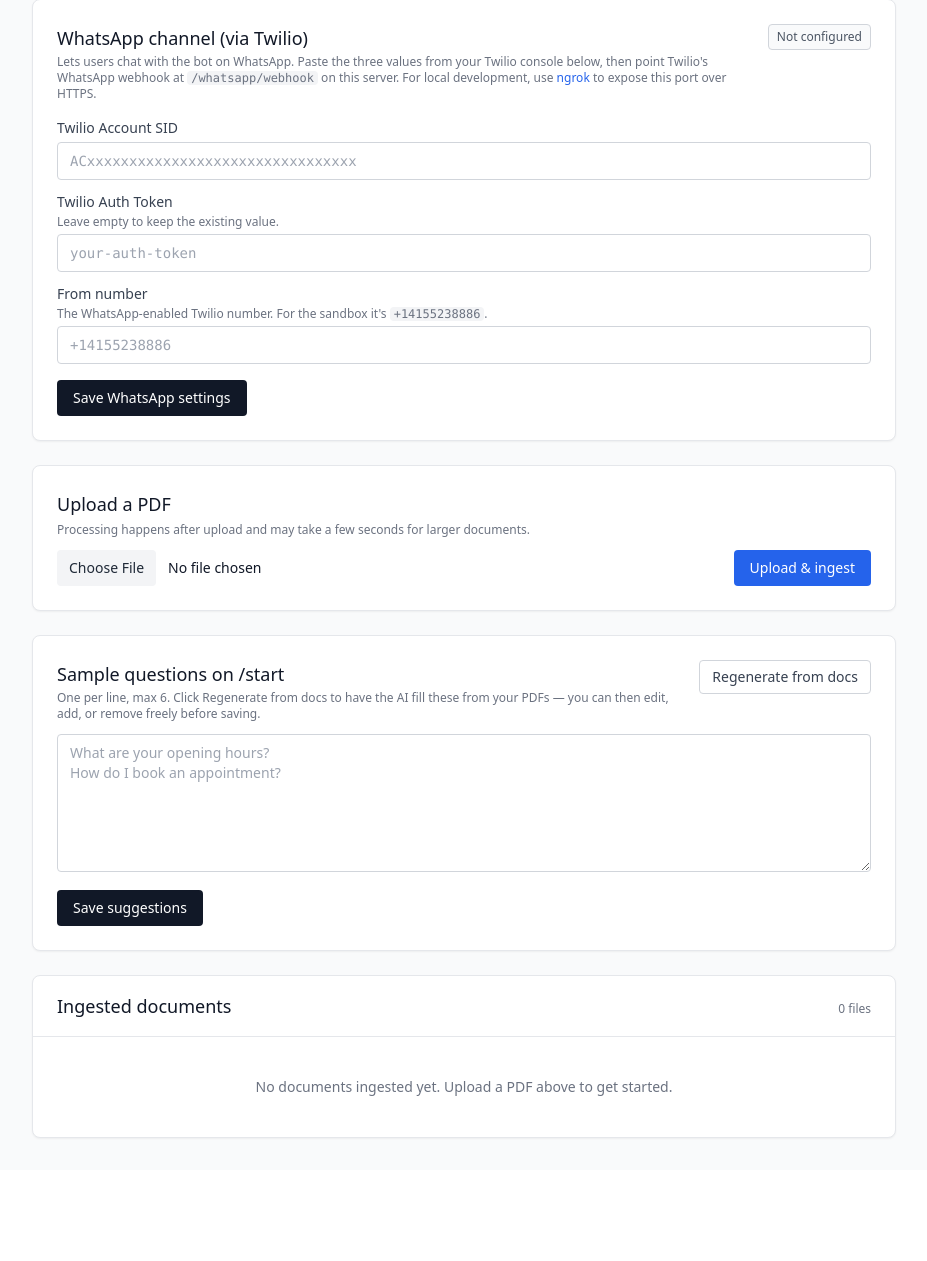
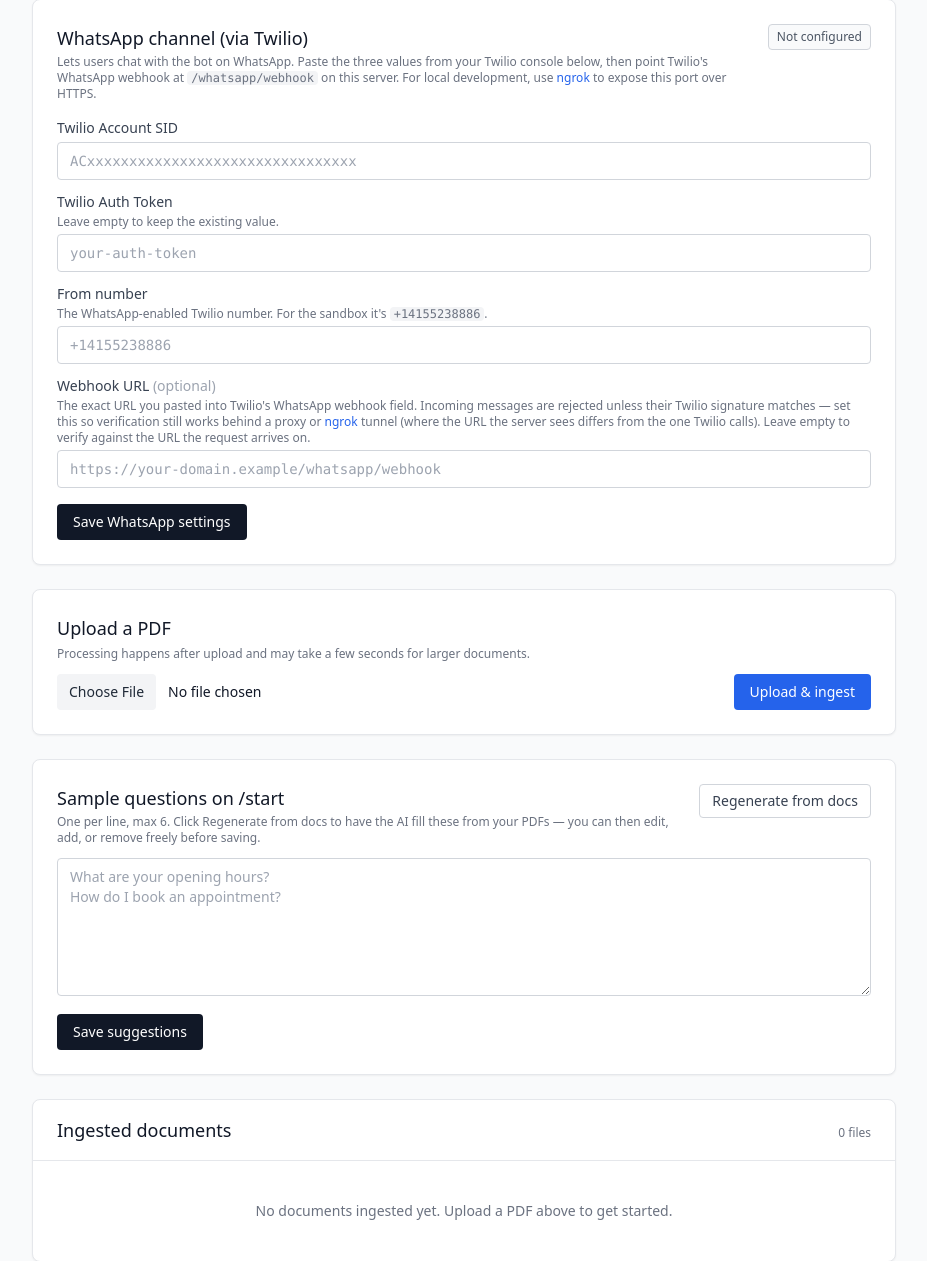
Before and after one commit to ixhm-brix/faq-bot, a FastAPI app: template src/portal/templates/dashboard.html in a window 1280 px wide. Shown: the part 905-2166 px from the top of the page, without its empty margins (176-1103 px from the left). Before the commit the page ends 2044 px from the top, so only its background shows below. Run offline with FastAPI, Linux system fonts and the light colour scheme; the template is opened without the code that fills it, so the values that code supplies are empty; some libraries are stand-ins or nearby versions.

Commit message:
feat: validate Twilio signature on WhatsApp webhook
The /whatsapp/webhook endpoint was public and trusted any POST. Add
HMAC-SHA1 X-Twilio-Signature verification (compute_twilio_signature /
validate_twilio_request), rejecting unverified requests with 403 before any
work. Add a portal-configurable public webhook URL so verification works
behind a proxy/ngrok tunnel where the request URL differs from the one
Twilio signs against. Declare httpx (used by the WhatsApp adapter) explicitly.

Co-Authored-By: Claude Opus 4.8 <noreply@anthropic.com>

```diff
--- a/requirements.txt
+++ b/requirements.txt
@@ -11,3 +11,4 @@ jinja2>=3.1.0
 reportlab>=4.0.0
 dateparser>=1.2
 bcrypt>=4.1
+httpx>=0.27
--- a/src/portal/main.py
+++ b/src/portal/main.py
@@ -32,7 +32,9 @@ from src.settings import (
     get_suggested_questions,
     get_telegram_bot_token,
     get_whatsapp_account_sid,
+    get_whatsapp_auth_token,
     get_whatsapp_from_number,
+    get_whatsapp_public_url,
     get_working_hours,
     has_module,
     is_setup_complete,
@@ -280,6 +282,7 @@ async def dashboard(
             "telegram_bot_token": get_telegram_bot_token(),
             "whatsapp_account_sid": get_whatsapp_account_sid(),
             "whatsapp_from_number": get_whatsapp_from_number(),
+            "whatsapp_public_url": get_whatsapp_public_url(),
             "whatsapp_configured": whatsapp_configured(),
             "handoff_chat_id": get_handoff_chat_id() or "",
             "retrieval_threshold": f"{get_retrieval_threshold():.2f}",
@@ -356,12 +359,19 @@ async def update_settings(request: Request):
     if "telegram_bot_token" in form:
         set_telegram_bot_token(form.get("telegram_bot_token", ""))
     if any(
-        k in form for k in ("whatsapp_account_sid", "whatsapp_auth_token", "whatsapp_from_number")
+        k in form
+        for k in (
+            "whatsapp_account_sid",
+            "whatsapp_auth_token",
+            "whatsapp_from_number",
+            "whatsapp_public_url",
+        )
     ):
         set_whatsapp_settings(
             form.get("whatsapp_account_sid", ""),
             form.get("whatsapp_auth_token", ""),
             form.get("whatsapp_from_number", ""),
+            form.get("whatsapp_public_url") if "whatsapp_public_url" in form else None,
         )
     if any(
         f"{day}_open" in form or f"{day}_close" in form or f"{day}_closed" in form
@@ -487,7 +497,21 @@ async def whatsapp_webhook(request: Request):
     asynchronously over the REST API rather than via TwiML so the bot can
     take its time."""
     form = await request.form()
-    inbound = whatsapp.parse_twilio_inbound(dict(form))
+    params = {k: v for k, v in form.items() if isinstance(v, str)}
+
+    # Verify the request really came from Twilio before doing any work.
+    # Twilio signs against the URL it was configured to call; behind a
+    # tunnel/proxy that differs from what we see, so prefer the admin-set
+    # public URL and fall back to the request's own URL.
+    signed_url = get_whatsapp_public_url() or str(request.url)
+    signature = request.headers.get("X-Twilio-Signature")
+    if not whatsapp.validate_twilio_request(
+        get_whatsapp_auth_token(), signed_url, params, signature
+    ):
+        log.warning("Rejected WhatsApp webhook with invalid/missing Twilio signature")
+        return JSONResponse({"status": "forbidden"}, status_code=403)
+
+    inbound = whatsapp.parse_twilio_inbound(params)
     if inbound is None:
         # Status callbacks, media-only, weird payloads — acknowledge and drop.
         return JSONResponse({"status": "ignored"})
--- a/src/portal/templates/dashboard.html
+++ b/src/portal/templates/dashboard.html
@@ -99,6 +99,13 @@
              placeholder="+14155238886"
              class="mt-1 w-full text-sm font-mono border border-gray-300 rounded px-3 py-2 focus:outline-none focus:ring-2 focus:ring-blue-500 focus:border-blue-500">
     </div>
+    <div>
+      <label class="block text-sm font-medium text-gray-700">Webhook URL <span class="text-gray-400 font-normal">(optional)</span></label>
+      <p class="text-xs text-gray-500 mt-0.5">The exact URL you pasted into Twilio's WhatsApp webhook field. Incoming messages are rejected unless their Twilio signature matches — set this so verification still works behind a proxy or <a href="https://ngrok.com" target="_blank" class="text-blue-600 hover:underline">ngrok</a> tunnel (where the URL the server sees differs from the one Twilio calls). Leave empty to verify against the URL the request arrives on.</p>
+      <input type="text" name="whatsapp_public_url" value="{{ whatsapp_public_url }}" maxlength="200"
+             placeholder="https://your-domain.example/whatsapp/webhook"
+             class="mt-1 w-full text-sm font-mono border border-gray-300 rounded px-3 py-2 focus:outline-none focus:ring-2 focus:ring-blue-500 focus:border-blue-500">
+    </div>
     <div class="pt-1">
       <button class="bg-gray-900 hover:bg-gray-800 text-white px-4 py-2 rounded text-sm font-medium transition">Save WhatsApp settings</button>
     </div>
--- a/src/whatsapp.py
+++ b/src/whatsapp.py
@@ -13,6 +13,9 @@ their own keyspace, separate from Telegram chat_ids and widget UUIDs.
 """
 from __future__ import annotations
 
+import base64
+import hashlib
+import hmac
 import logging
 from dataclasses import dataclass
 from typing import Any
@@ -36,6 +39,37 @@ class InboundMessage:
     profile_name: str  # WhatsApp display name (may be empty)
     text: str  # message body
     session_id: str  # "wa:+250788..." — pass to chat.answer_message
+
+
+def compute_twilio_signature(auth_token: str, url: str, params: dict[str, Any]) -> str:
+    """Recreate Twilio's X-Twilio-Signature for a webhook request.
+
+    Twilio's scheme (for POSTed form bodies): take the exact URL Twilio
+    called, append each POST param as key+value in ascending key order,
+    HMAC-SHA1 it with the account auth token, then base64-encode.
+    See https://www.twilio.com/docs/usage/security#validating-requests
+    """
+    data = url + "".join(f"{key}{params[key]}" for key in sorted(params))
+    digest = hmac.new(
+        auth_token.encode("utf-8"), data.encode("utf-8"), hashlib.sha1
+    ).digest()
+    return base64.b64encode(digest).decode("utf-8")
+
+
+def validate_twilio_request(
+    auth_token: str,
+    url: str,
+    params: dict[str, Any],
+    signature: str | None,
+) -> bool:
+    """Return True only if `signature` matches what our auth token would
+    produce for this URL + params. Constant-time comparison. A missing
+    auth token or signature fails closed — we never accept an unverifiable
+    request as genuine."""
+    if not auth_token or not signature:
+        return False
+    expected = compute_twilio_signature(auth_token, url, params)
+    return hmac.compare_digest(expected, signature)
 
 
 def parse_twilio_inbound(form: dict[str, Any]) -> InboundMessage | None:
```
Also changed, not shown: src/settings.py (+15 -1 lines).
